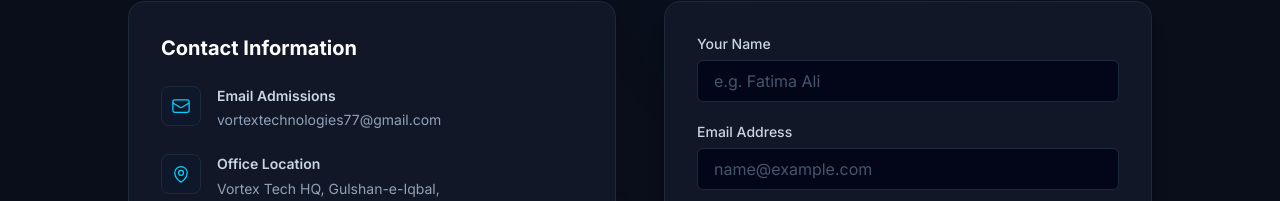
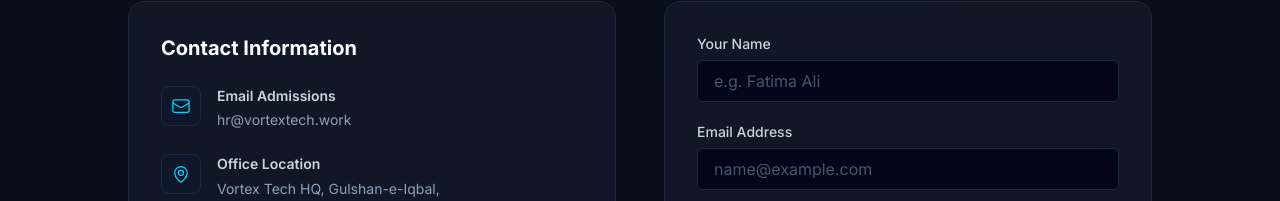
Before and after one commit to Khet-Vaswani/vortex-tech-website, a Next.js app: page /contact in a window 1280 px wide. Shown: the part 368-569 px from the top of the page. Built offline with nearby package versions, Linux system fonts and the light colour scheme.

Commit message:
Updated the email

```diff
--- a/src/app/contact/page.js
+++ b/src/app/contact/page.js
@@ -86,7 +86,7 @@ export default function Contact() {
                   <div>
                     <h3 className="text-sm font-semibold text-slate-300">Email Admissions</h3>
                     <p className="mt-1 text-sm text-slate-400 hover:text-white transition-colors">
-                      <a href="mailto:vortextechnologies77@gmail.com">vortextechnologies77@gmail.com</a>
+                      <a href="mailto:[EMAIL_ADDRESS]">hr@vortextech.work</a>
                     </p>
                   </div>
                 </div>
```
